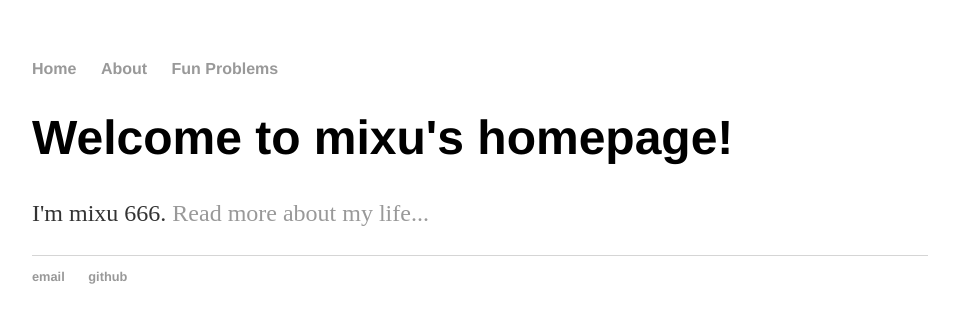
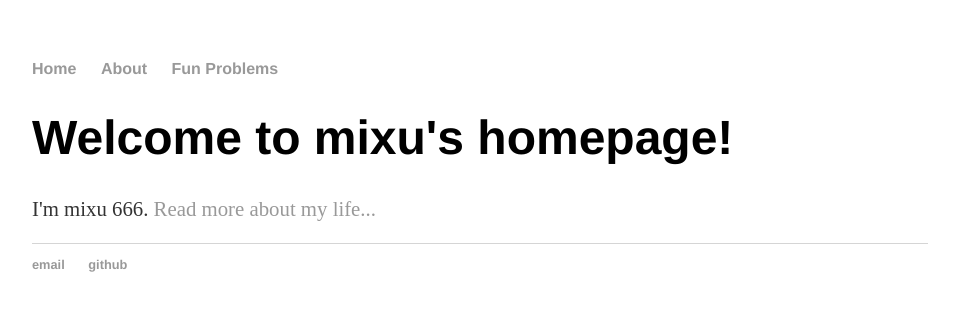
Before and after one commit to mixu3666/mixu3666.github.io, a Jekyll site: the page built from index.html, in a window 1280 px wide. Shown: the top 323 px of the page, without its empty margins (160-1119 px from the left). Built offline with Jekyll 4.4.1, drawn with Linux system fonts in a browser that asks for light colours.

Commit message:
Update main.css

```diff
--- a/css/main.css
+++ b/css/main.css
@@ -24,8 +24,8 @@ h1 {
     font-family:'Helvetica', 'Arial', 'Sans-Serif';
 }
 p {
-    font-size: 1.5em;
-    line-height: 1.4em;
+    font-size: 1.3em;
+    line-height: 1.2em;
     color: #333;
 }
 footer {
@@ -35,7 +35,7 @@ footer {
 
 ul.posts {
     margin: 20px auto 40px;
-    font-size: 1.5em;
+    font-size: 1.3em;
 }
 
 ul.posts li {
```
